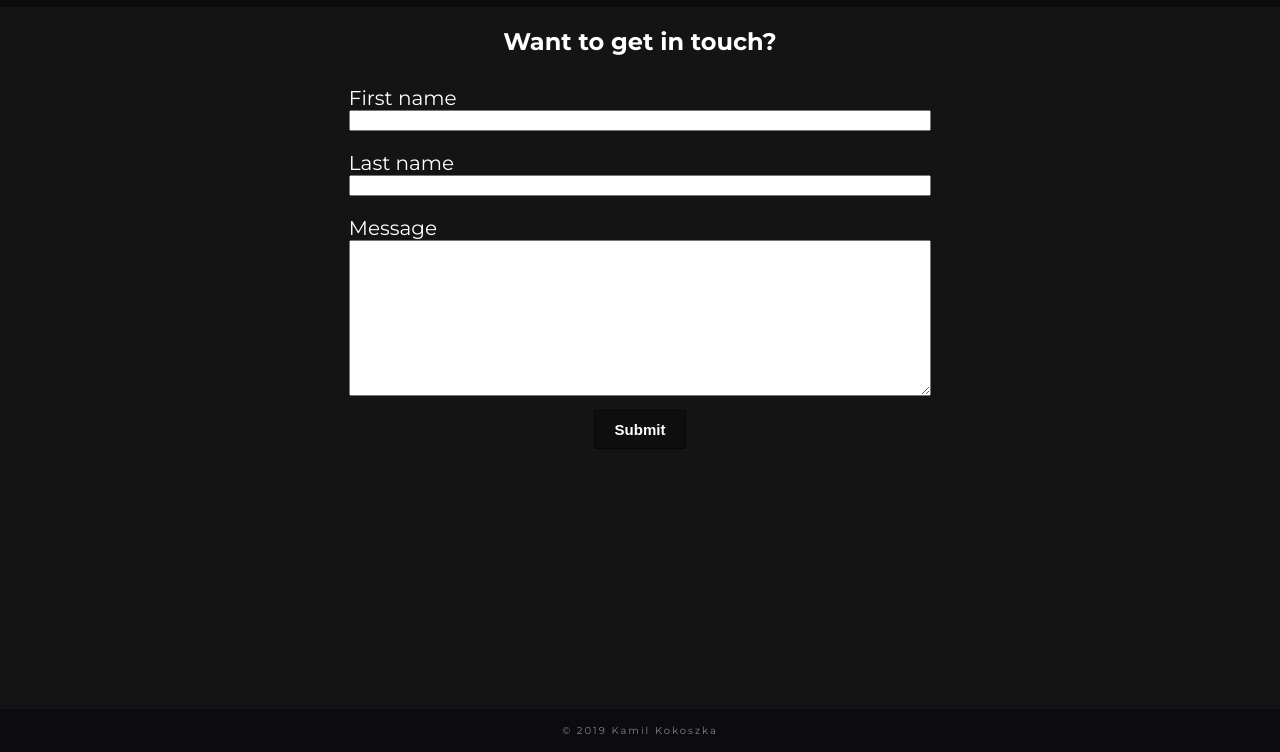
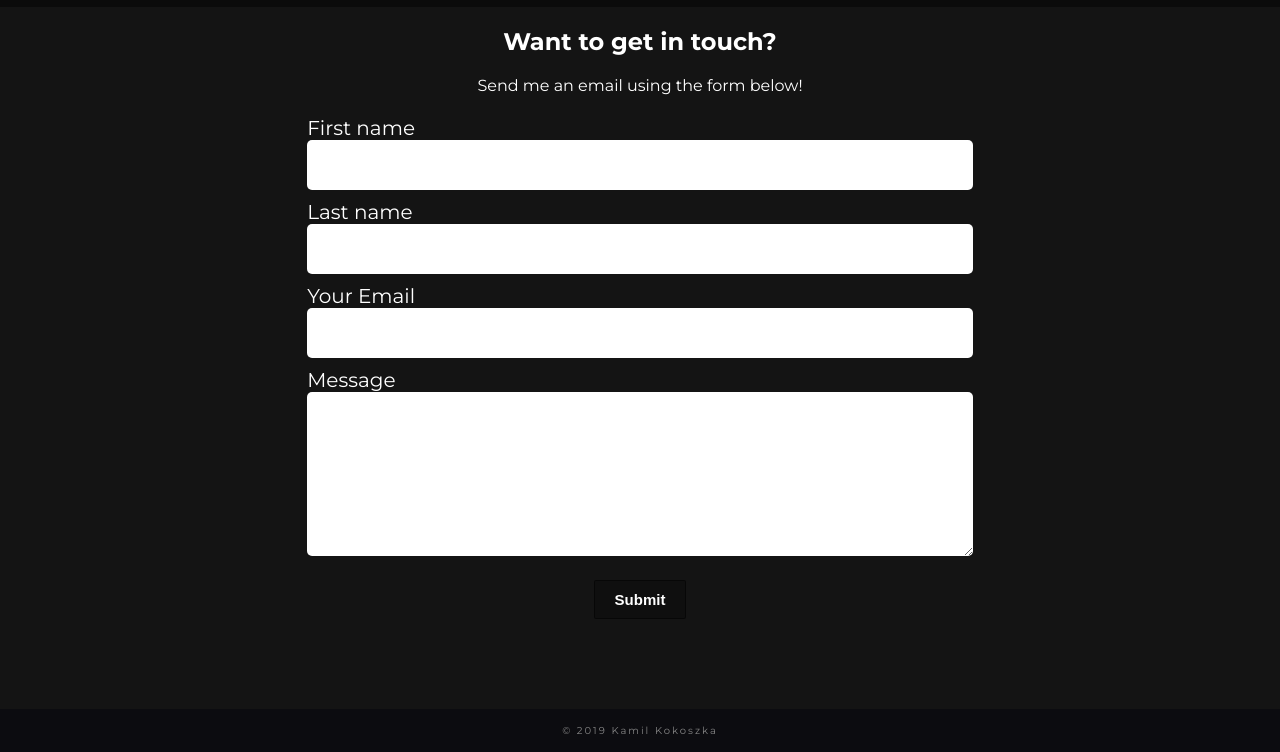
Before and after one commit to kamilk1/portfolio, a plain HTML site: page contact.html in a window 1280 px wide. Shown: the part 48-800 px from the top of the page. Drawn offline with Linux system fonts and the light colour scheme.

Commit message:
minor changes

```diff
--- a/contact.html
+++ b/contact.html
@@ -25,9 +25,10 @@
       <div class="wrapper">
         <!--Main-Content-->
         <h2>Want to get in touch?</h2>
+        <p>Send me an email using the form below!</p>
 
         <div class="contact-form">
-          <form action="" id="contact-form">
+          <form action="mailto:kamilkokoszka101@gmail.com" id="contact-form">
             <div class="form-item">
               <label for="firstName">First name</label>
               <input type="text" name="firstName" />
@@ -35,6 +36,10 @@
             <div class="form-item">
               <label for="lastName">Last name </label>
               <input type="text" name="lastName" />
+            </div>
+            <div class="form-item">
+              <label for="email">Your Email </label>
+              <input type="text" name="email" />
             </div>
             <div class="form-item">
               <label for="userMessage">Message </label>
--- a/styles.css
+++ b/styles.css
@@ -2,6 +2,15 @@
 
 * {
   box-sizing: border-box;
+}
+
+html {
+  overflow-x: hidden;
+}
+
+::-webkit-scrollbar {
+  width: 0px; /* Remove scrollbar space */
+  background: transparent; /* Optional: just make scrollbar invisible */
 }
 
 html,
@@ -225,14 +234,13 @@ Start Home Section
 
 /*Start Contact Page*/
 .contact-form {
-  margin: 0 auto;
-  height: 20%;
-  width: 70%;
+  margin: 0 auto 50px auto;
+  width: 80%;
   text-align: center;
 }
 
 .form-item {
-  padding: 10px 0;
+  padding: 5px 0;
 }
 
 .form-item label {
@@ -244,10 +252,18 @@ Start Home Section
 
 .form-item input {
   width: 100%;
+  height: 50px;
+  border-radius: 5px;
+  border: none;
+  padding-left: 10px;
+  font-size: 1.2em;
 }
 
 #form-message {
   width: 100%;
+  border-radius: 5px;
+  border: none;
+  padding: 7px;
 }
 
 .contact-form input[type="submit"] {
@@ -257,6 +273,7 @@ Start Home Section
   color: #ffffff;
 
   padding: 10px 20px;
+  margin-top: 15px;
 
   font-size: 15px;
   font-weight: bold;
```
Also changed, not shown: script.js (added).
